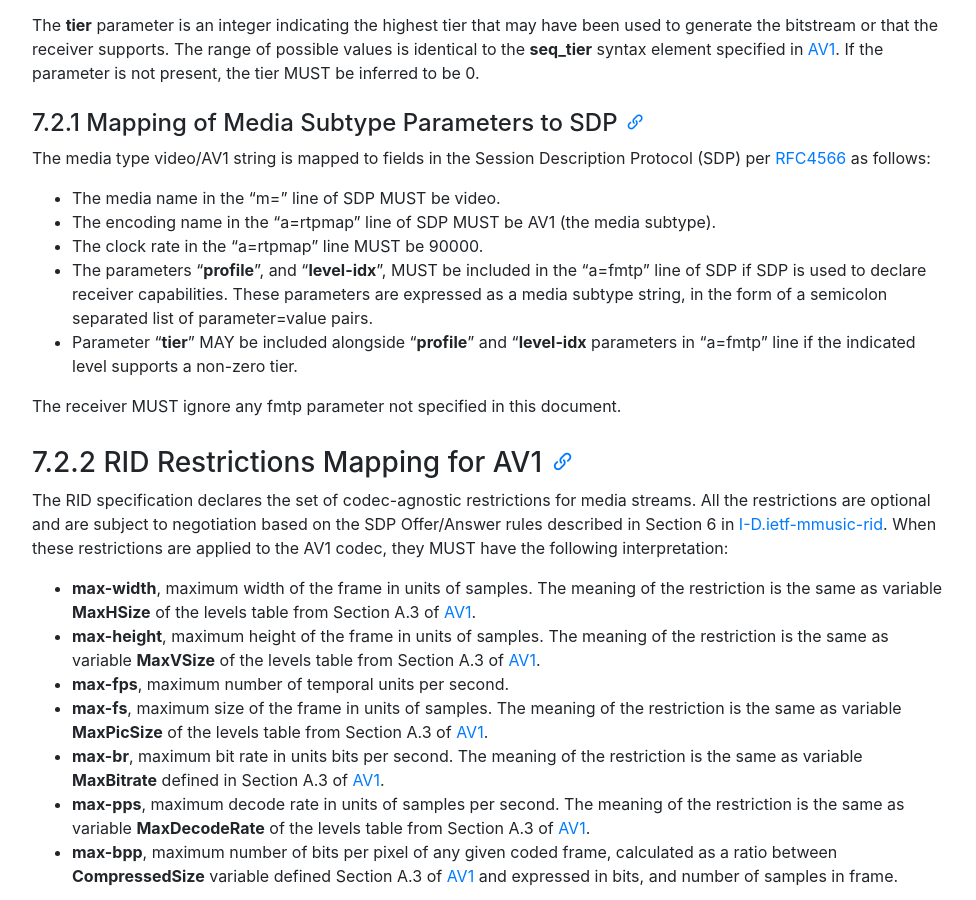
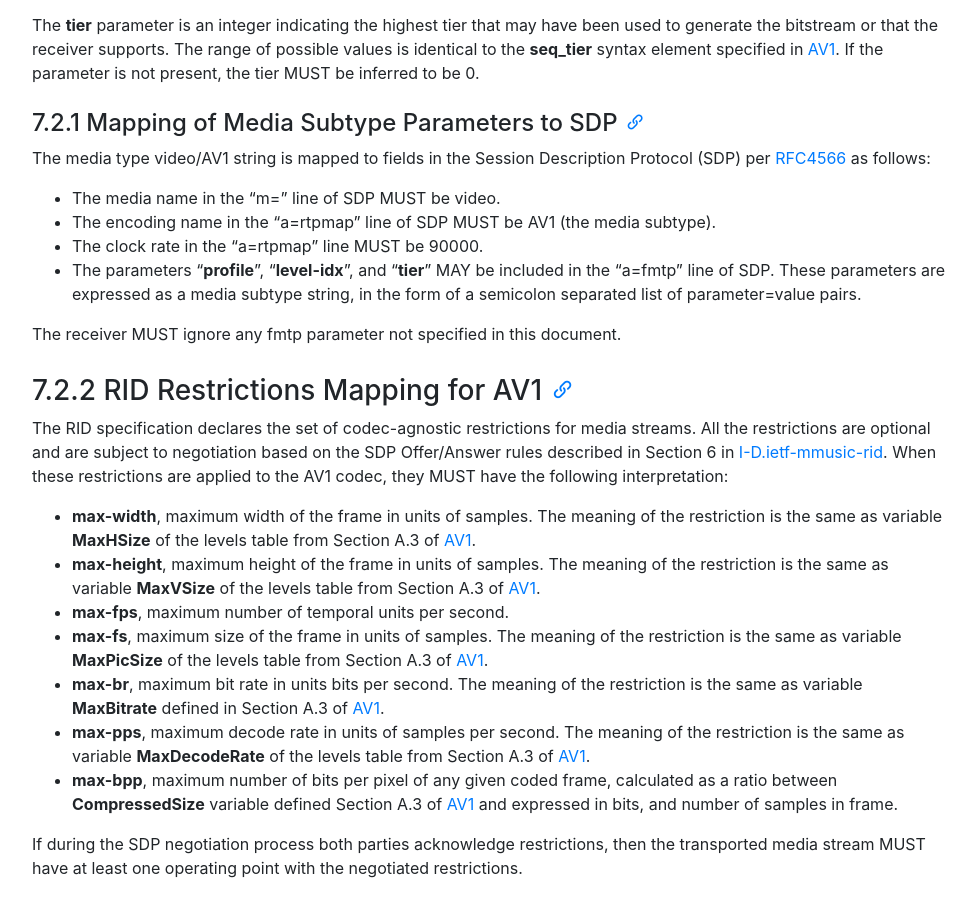
Before and after one commit to AOMediaCodec/av1-rtp-spec, a Jekyll site: the page built from index.md, in a window 1280 px wide and 900 px high, scrolled down 11176 px. Shown: the whole window, without its empty margins (53-1029 px from the left). Built offline with Jekyll 4.4.1, drawn with Linux system fonts in a browser that asks for light colours; nearby versions of some CDN libraries.

Commit message:
Update av1-rtp-spec.md

```diff
--- a/av1-rtp-spec.md
+++ b/av1-rtp-spec.md
@@ -372,8 +372,7 @@
 * The media name in the "m=" line of SDP MUST be video.
 * The encoding name in the "a=rtpmap" line of SDP MUST be AV1 (the media subtype).
 * The clock rate in the "a=rtpmap" line MUST be 90000.
-* The parameters "**profile**", and "**level-idx**", MUST be included in the "a=fmtp" line of SDP if SDP is used to declare receiver capabilities. These parameters are expressed as a media subtype string, in the form of a semicolon separated list of parameter=value pairs.
-* Parameter "**tier**" MAY be included alongside "**profile**" and "**level-idx** parameters in "a=fmtp" line if the indicated level supports a non-zero tier.
+* The parameters "**profile**", "**level-idx**", and "**tier**" MAY be included in the "a=fmtp" line of SDP. These parameters are expressed as a media subtype string, in the form of a semicolon separated list of parameter=value pairs.
 
 The receiver MUST ignore any fmtp parameter not specified in this document.
 
```
